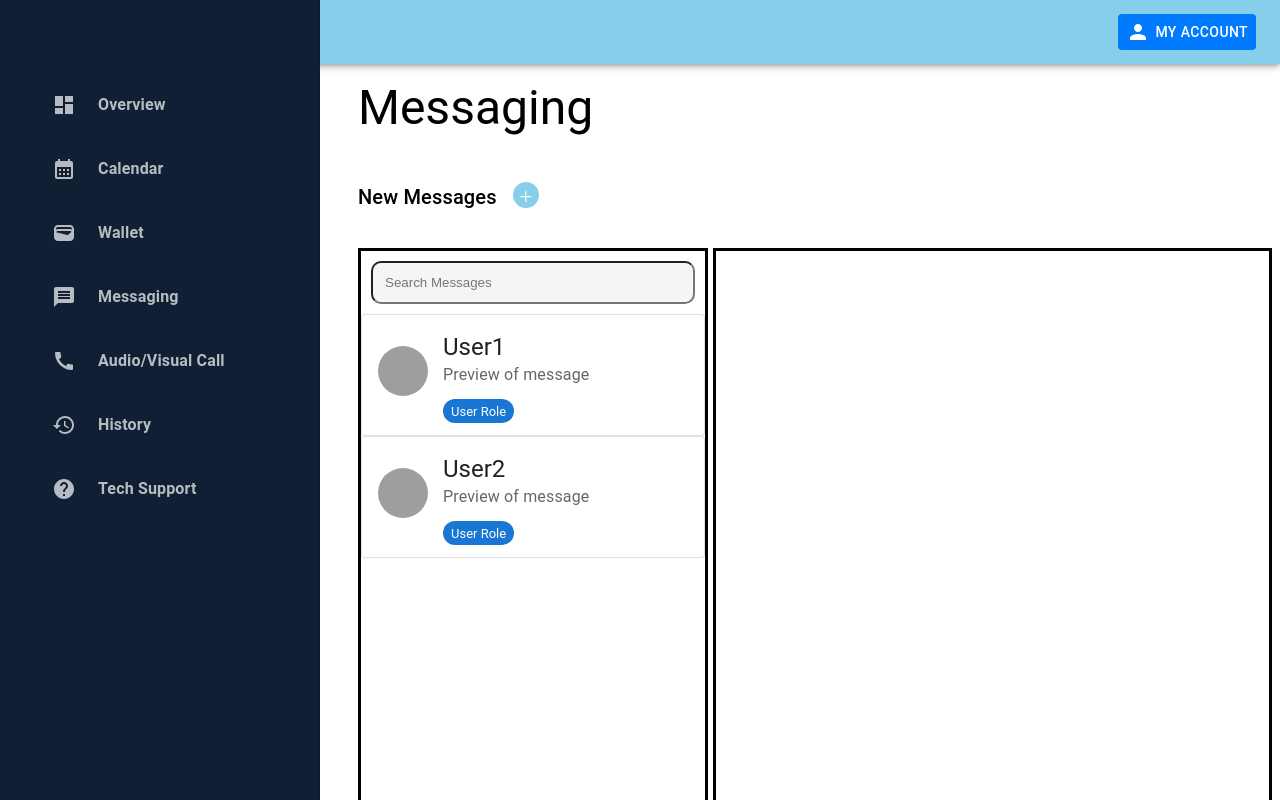
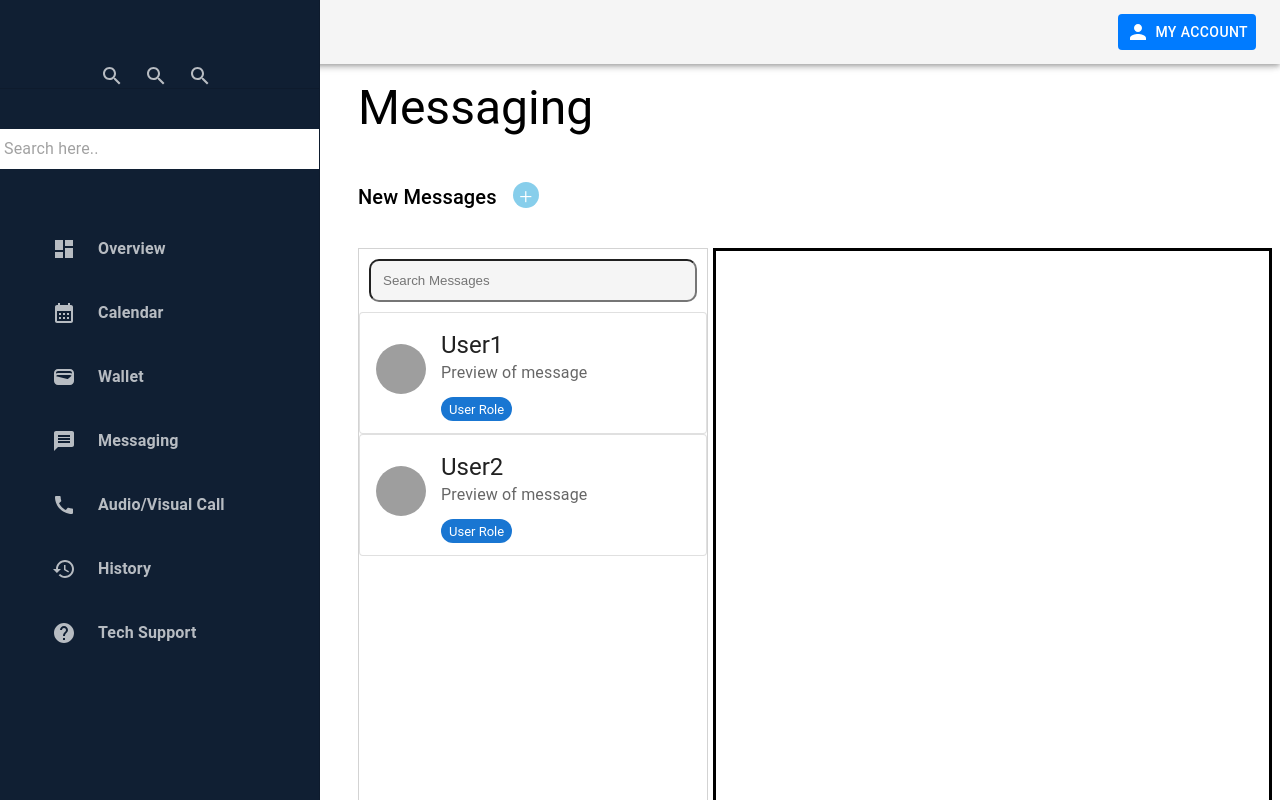
Before and after one commit to lynnpark95/techConnects, a React (Create React App) app: page /messaging in a window 1280 px wide. Shown: the top 800 px of the page. Built offline with nearby package versions, Linux system fonts and the light colour scheme; grey boxes are pictures that could not be loaded.

Commit message:
More Messaging page work

```diff
--- a/src/Components/Header.jsx
+++ b/src/Components/Header.jsx
@@ -7,7 +7,7 @@ import PersonIcon from "@mui/icons-material/Person";
 
 function Header() {
   const headerStyles = {
-    backgroundColor: "#87CEEB", // Background color
+    backgroundColor: "#F5F5F5", // Background color
     // Padding to make it thinner
     position: "fixed", // Position fixed to place it at the top
     top: 0, // Position at the top of the screen
--- a/src/Components/Navbar Items/Navbar.jsx
+++ b/src/Components/Navbar Items/Navbar.jsx
@@ -13,31 +13,50 @@ import ListItemIcon from "@mui/material/ListItemIcon";
 import ListItemText from "@mui/material/ListItemText";
 import InboxIcon from "@mui/icons-material/MoveToInbox";
 import MailIcon from "@mui/icons-material/Mail";
+import SearchIcon from "@mui/icons-material/Search"; // Import SearchIcon
+import InputBase from "@mui/material/InputBase"; // Import InputBase
 import { mainNavbarItems } from "./NavbarListItems"
 import { navStyles } from "./navStyles";
 import { BrowserRouter, Routes, Route } from 'react-router-dom';
 import { useParams, useNavigate } from "react-router-dom";
 
+
+
 const drawerWidth = 240;
 
 const Navbar = () => {
+  const navigate = useNavigate();
 
-    const navigate = useNavigate();
   return (
-
     <Drawer
       sx={navStyles.drawer}
       variant="permanent"
       anchor="left"
     >
       <Toolbar />
+      <div style={{ display: "flex",  marginLeft: '100px' }}>
+          <SearchIcon />
+          <SearchIcon sx={{paddingLeft: '20px'}}/>
+          <SearchIcon sx={{paddingLeft: '20px'}}/>
+        </div>
       <Divider />
-      <List>
+      {/* Search bar */}
+      <div>
+        <InputBase
+          placeholder= "Search here.."
+          sx={{ ml: 0, flex: 1, width: '400px', backgroundColor: 'white', padding: '4px', marginTop: 5 }}
+          // You can add onChange and other props for search functionality
+        />
+      </div>
+      <List
+      sx={{
+        marginTop: 5
+      }}>
+        {/* Your existing list items */}
         {mainNavbarItems.map((item, index) => (
-          <ListItem>
-            <ListItemButton key={item.id}
-            onClick={() => navigate(item.route)}>
-              <ListItemIcon sx= {navStyles.icons} >
+          <ListItem key={item.id}>
+            <ListItemButton onClick={() => navigate(item.route)}>
+              <ListItemIcon sx={navStyles.icons}>
                 {item.icon}
               </ListItemIcon>
               <ListItemText primary={item.label} sx={navStyles.text} />
@@ -46,6 +65,7 @@ const Navbar = () => {
         ))}
       </List>
 
+
     </Drawer>
   );
 };
--- a/src/Components/Pages/MessagingPage/Messaging.jsx
+++ b/src/Components/Pages/MessagingPage/Messaging.jsx
@@ -59,7 +59,7 @@ function Messaging() {
             <Box
               sx={{
                 alignItems: "left",
-                border: "solid",
+                border: " 1px solid #D3D3D3",
                 maxWidth: 400,
                 height: "100vh",
               }}
```
